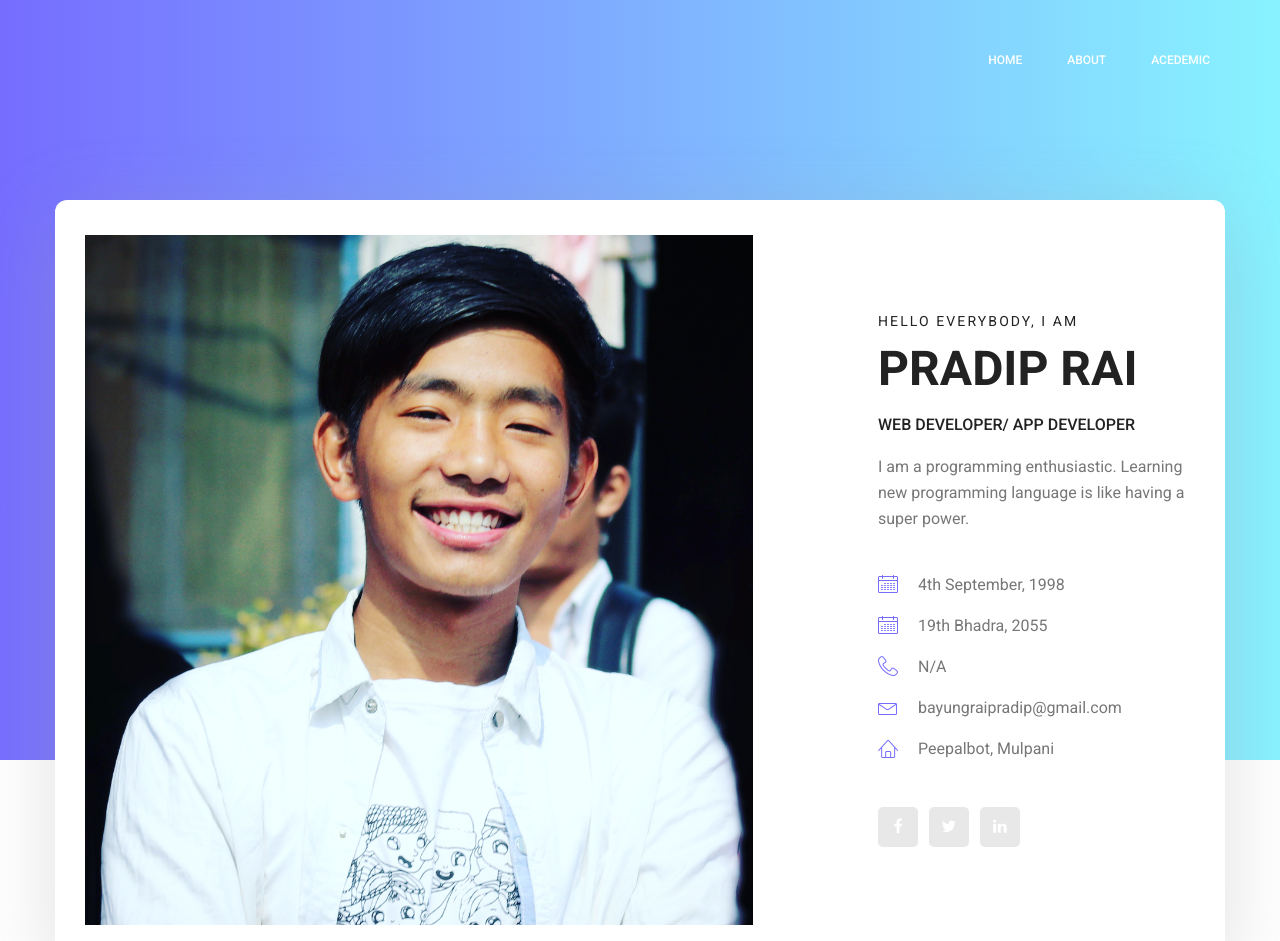
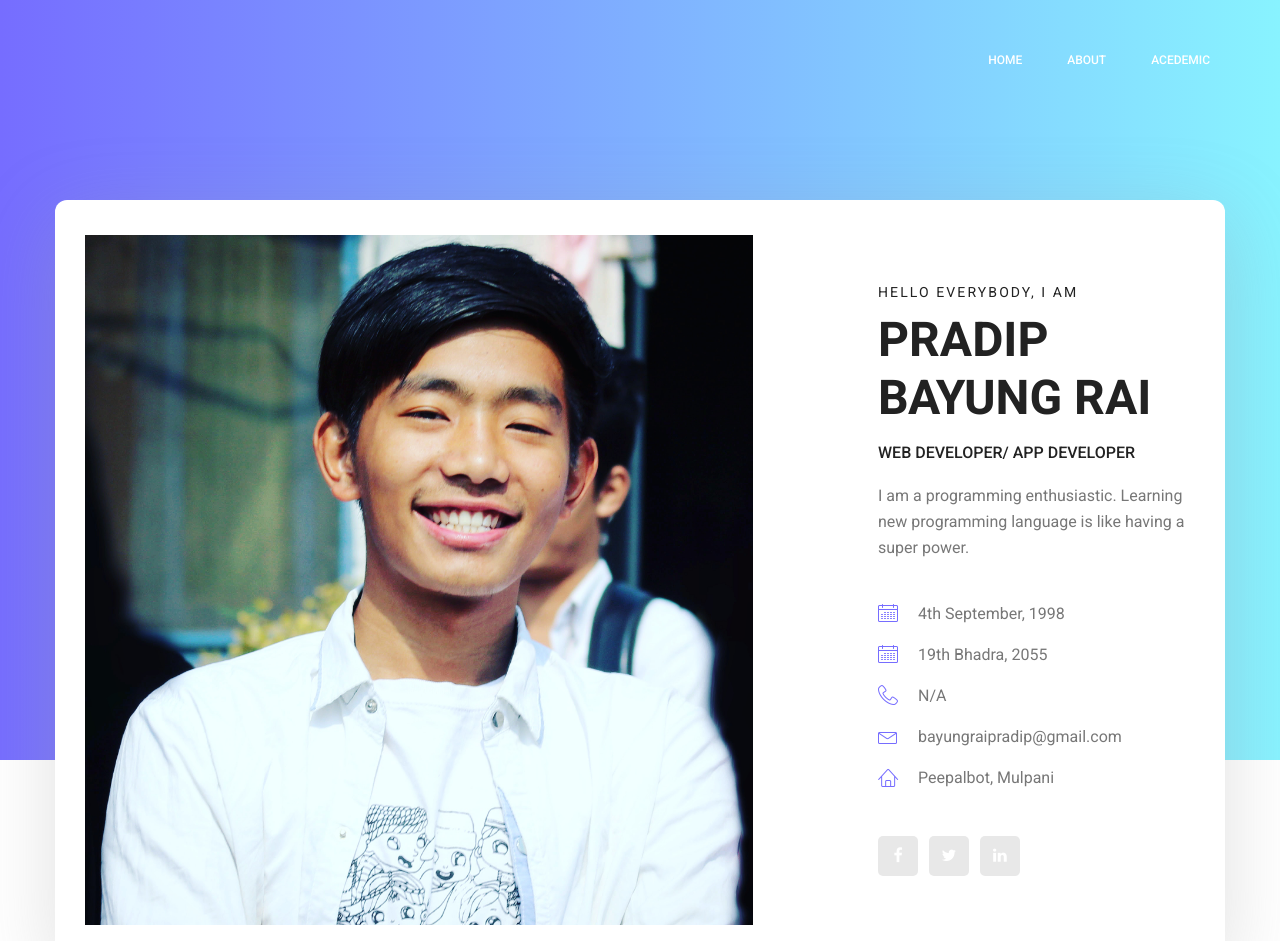
Before and after one commit to itmorning/portfolio, a plain HTML site: page index.html in a window 1280 px wide. Shown: the top 941 px of the page. Drawn offline with nearby package versions, Linux system fonts and the light colour scheme; a script that the page names is missing.

Commit message:
Update index.html

```diff
--- a/index.html
+++ b/index.html
@@ -75,7 +75,7 @@
 							<div class="media-body">
 								<div class="personal_text">
 									<h6>Hello Everybody, i am</h6>
-									<h3>Pradip Rai</h3>
+									<h3>Pradip Bayung Rai</h3>
 									<h4>Web Developer/ App Developer</h4>
 									<p>I am a programming enthusiastic. Learning new programming language is like having a super power.</p>
 									<ul class="list basic_info">
```
